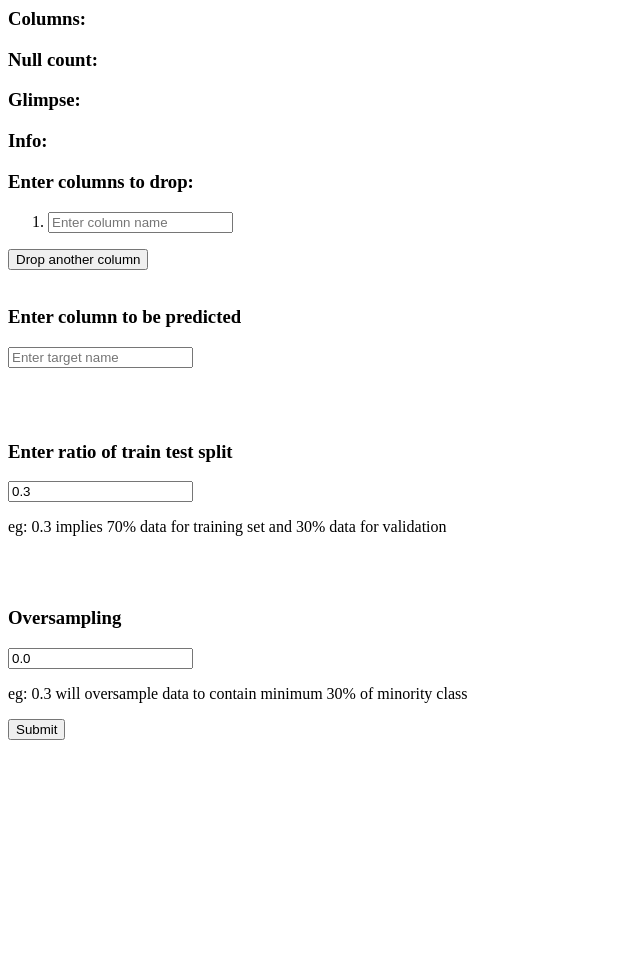
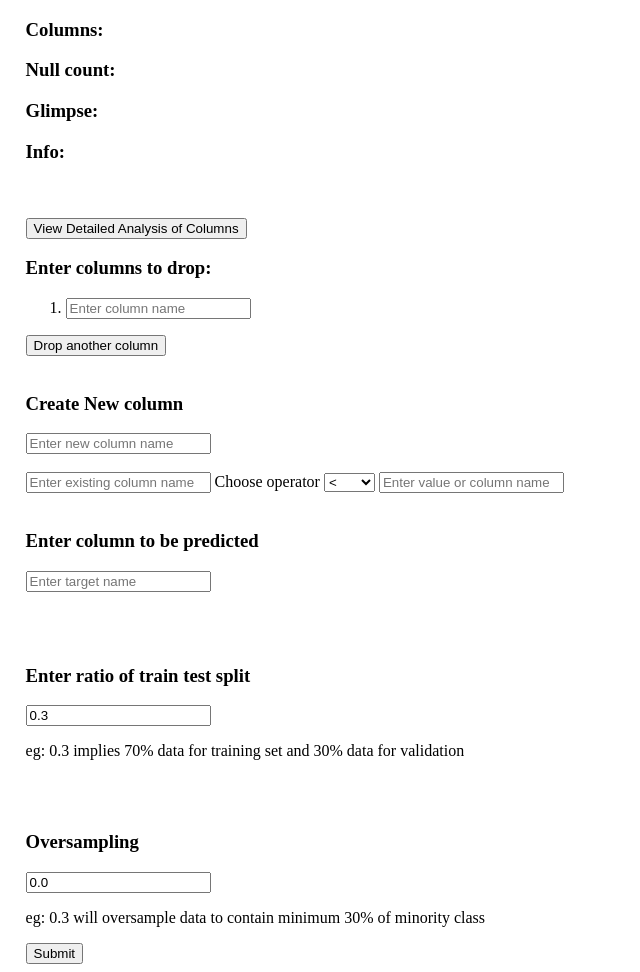
Before and after one commit to vidhisshah/analytics_platform, a Flask app: template templates/dynamic_input_results.html in a window 1280 px wide. Shown: the whole page, without its empty margins (0-640 px from the left). Before the commit the page ends 740 px from the top, so only its background shows below. Run offline with Flask 2, Linux system fonts and the light colour scheme; the template is opened without the code that fills it, so the values that code supplies are empty; parts of the project's set-up code (start-up, migrations or seed data) failed here and were passed over.

Commit message:
New column frontend and stylechanges and pandas profiling frontend

```diff
--- a/app.py
+++ b/app.py
@@ -177,6 +177,10 @@ def predict():
             return "Column mismatch"
     return results_df.to_html(classes='data')
 
+@app.route('/dummy', methods=['GET', 'POST'])
+def dummy():
+	return render_template('dummy.html')
+
 
 def calc_rocauc(Y_test):
     ns_probs = [0 for _ in range(len(Y_test))]
--- a/templates/dynamic_input_results.html
+++ b/templates/dynamic_input_results.html
@@ -1,3 +1,11 @@
+<!DOCTYPE html>
+<html>
+<head>
+  <title></title>
+</head>
+<body style="margin-left: 2%;">
+
+
 <h3>Columns:</h3>
 <ul>
 {% for value in values %}
@@ -17,8 +25,11 @@
 <h3>Info:</h3>
 
 {{info}}
-
-<h3>Enter columns to drop:</h3>
+</br></br>
+<!-- <form> -->
+  <!-- <input type="button" value="View Detailed Analysis of Columns" onclick="openWin()"> -->
+<!-- </form> -->
+<!-- <h3>Enter columns to drop:</h3> -->
 <!-- <div>Hello</div>
 <div>
 	{{values}}
@@ -40,10 +51,17 @@
     var total_text=document.getElementsByClassName("input_text");
     document.getElementById("input_text"+total_text.length+"_wrapper").remove();
   }
+
+  // for viewing pandas profiling file
+  function openWin() {
+  window.open("dummy");
+}
 </script>
 
 <div class = "container">
   <form action='/results_drop' method="post">
+    <input type="button" value="View Detailed Analysis of Columns" onclick="openWin()">
+    <h3>Enter columns to drop:</h3>
     <div id="wrapper">
 
 
@@ -53,6 +71,27 @@
       </ol>
 
       <input type="button" value="Drop another column" onclick="add_field();">
+      <br>
+      <br>
+<!-- Add button an redirect to a new page?s -->
+      <h3>Create New column</h3>
+      <input type='text' class='input_text' name='new_col' id='new_col' placeholder='Enter new column name'>
+      <br>
+      <br>
+      <input type='text' class='input_text' name='new_col' id='new_col' placeholder='Enter existing column name'>
+      <label for="option">Choose operator</label>
+  <select name="operation" id="operation">
+    <option value="lessthan"><</option>
+    <option value="greaterthan">></option>
+    <option value="equal">=</option>
+    <option value="add">+</option>
+    <option value="multiply">*</option>
+    <option value="subtract">-</option>
+    <option value="divide">/</option>
+    <option value="or">OR</option>
+    <option value="and">AND</option>
+  </select>
+  <input type='text' class='input_text' name='new_col' id='new_col' placeholder='Enter value or column name'>
       <br>
       <br>
       <h3> Enter column to be predicted </h3>
@@ -74,3 +113,5 @@
     <input type='submit' value='Submit'>
   </form>
 </div>
+</body>
+</html>
```
Also changed, not shown: templates/dynamic_input.html (+7 -3 lines).
